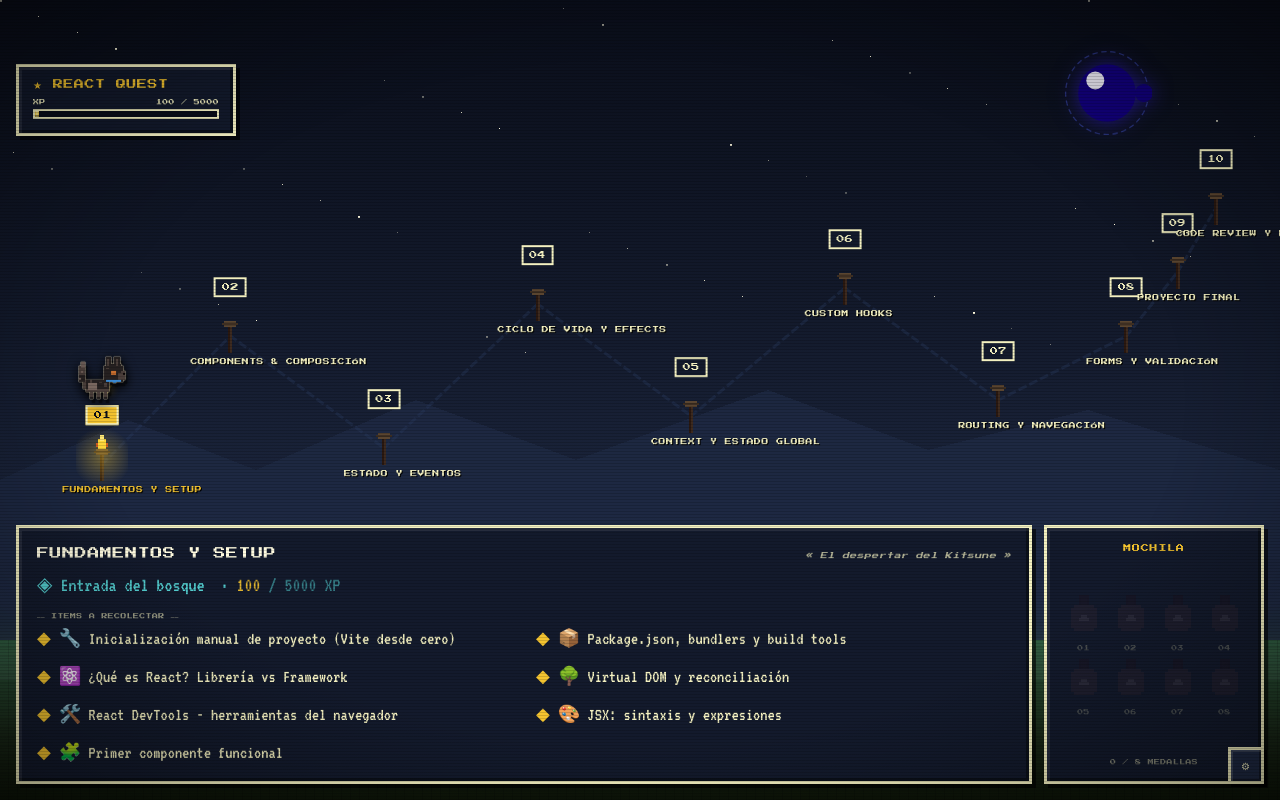
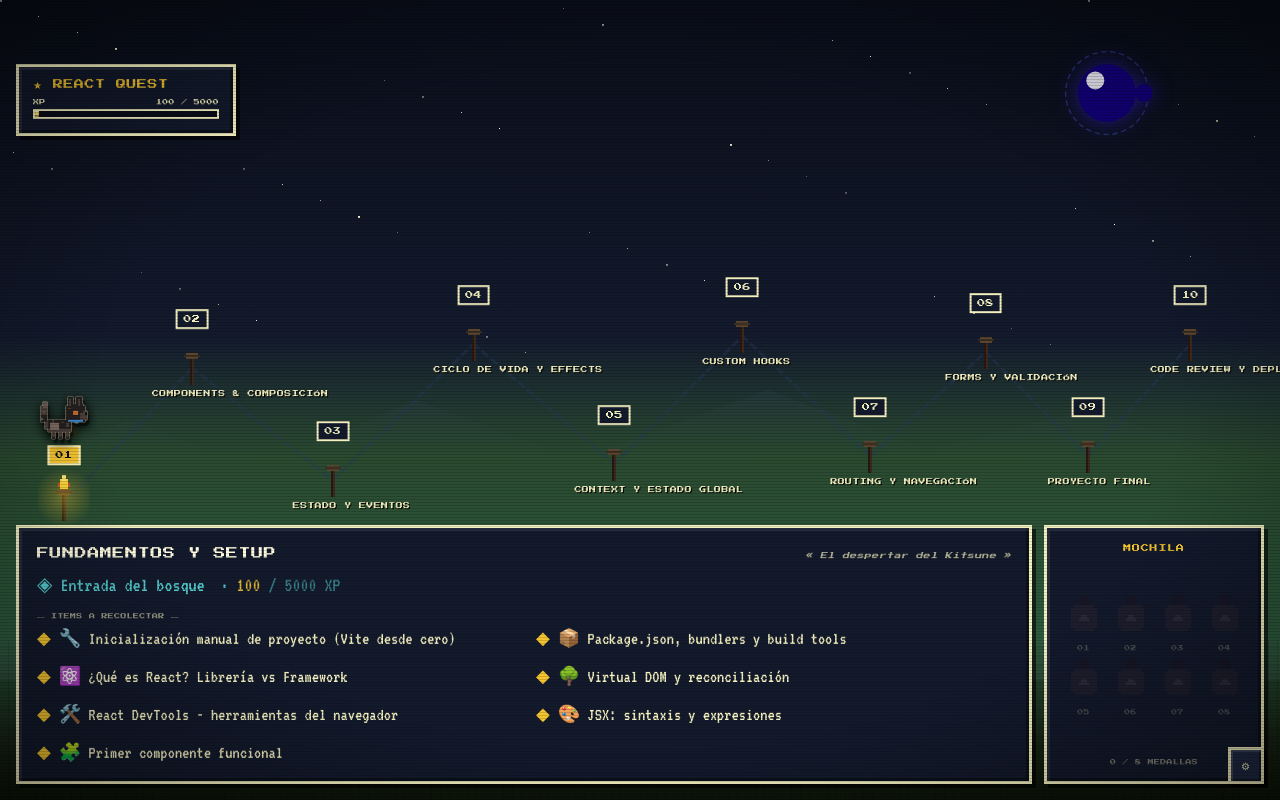
Before and after one commit to nikodev-documentacion/roadmap-react-quest, a React (Vite) app: page / in a window 1280 px wide. Built offline with nearby package versions, Linux system fonts and the light colour scheme.

Commit message:
feat: adjust PixelTree filter brightness and update roadmap stage positions for improved layout

```diff
--- a/src/components/scene/Forest.tsx
+++ b/src/components/scene/Forest.tsx
@@ -131,7 +131,7 @@
         bottom: 0,
         transform: `scale(${scale})`,
         transformOrigin: "bottom center",
-        filter: dim ? "brightness(0.5)" : "none",
+        filter: dim ? "brightness(0.72)" : "none",
       }}
     >
       <svg viewBox="0 0 24 40" width="48" height="80" shapeRendering="crispEdges">
@@ -234,9 +234,9 @@
           opacity="0.8"
         />
       </svg>
-      <div className="absolute left-0 right-0" style={{ bottom: "20%", height: "30%" }}>
-        {Array.from({ length: 12 }).map((_, i) => (
-          <PixelTree key={i} x={`${i * 9 - 5}%`} scale={0.6 + ((i * 31) % 40) / 100} dim />
+      <div className="absolute left-0 right-0" style={{ bottom: "20%", height: "38%", background: "linear-gradient(180deg, transparent 0%, var(--sky-horizon) 40%, var(--leaf-1) 100%)" }}>
+        {Array.from({ length: 14 }).map((_, i) => (
+          <PixelTree key={i} x={`${i * 8 - 4}%`} scale={1.1 + ((i * 31) % 50) / 100} dim />
         ))}
       </div>
       <div
--- a/src/data/roadmap-data.ts
+++ b/src/data/roadmap-data.ts
@@ -79,7 +79,7 @@
         "🧩 Primer componente funcional",
       ],
       lab: "🎯 LAB: Crear proyecto desde cero + tarjeta de presentación interactiva",
-      position: { x: 8, y: 58 },
+      position: { x: 5, y: 63 },
     },
     {
       id: 2,
@@ -102,7 +102,7 @@
         "✅ Validación y tipos",
       ],
       lab: "🎯 LAB: Galería de componentes reutilizables (Card, Button, Avatar, Badge)",
-      position: { x: 18, y: 42 },
+      position: { x: 15, y: 46 },
     },
     {
       id: 3,
@@ -124,7 +124,7 @@
         "🔄 Múltiples estados en un componente",
       ],
       lab: "🎯 LAB: Todo List interactivo con filtros y persistencia local",
-      position: { x: 30, y: 56 },
+      position: { x: 26, y: 60 },
     },
     {
       id: 4,
@@ -146,7 +146,7 @@
         "⚠️ Reglas de los hooks",
       ],
       lab: "🎯 LAB: Pokedex con llamadas a API, búsqueda en tiempo real y timers",
-      position: { x: 42, y: 38 },
+      position: { x: 37, y: 43 },
     },
     {
       id: 5,
@@ -168,7 +168,7 @@
         "🎯 Context + useReducer para estado complejo",
       ],
       lab: "🎯 LAB: Tema dark/light + carrito de compras con Context API",
-      position: { x: 54, y: 52 },
+      position: { x: 48, y: 58 },
     },
     {
       id: 6,
@@ -190,7 +190,7 @@
         "🎨 Hooks para UI (useToggle, useDebounce, useMedia)",
       ],
       lab: "🎯 LAB: Librería de custom hooks reutilizables + documentación",
-      position: { x: 66, y: 36 },
+      position: { x: 58, y: 42 },
     },
     {
       id: 7,
@@ -212,7 +212,7 @@
         "📊 Loaders y actions (React Router v6.4+)",
       ],
       lab: "🎯 LAB: Blog multipage con posts dinámicos, navegación y 404",
-      position: { x: 78, y: 50 },
+      position: { x: 68, y: 57 },
     },
     {
       id: 8,
@@ -234,7 +234,7 @@
         "🎨 UX de formularios (disabled, loading states)",
       ],
       lab: "🎯 LAB: Formulario de registro completo con validación y múltiples pasos",
-      position: { x: 88, y: 42 },
+      position: { x: 77, y: 44 },
     },
     {
       id: 9,
@@ -256,7 +256,7 @@
         "⏱️ Time management",
       ],
       lab: "🎯 PROYECTO FINAL: Aplicación web completa (E-commerce, Dashboard, Social App, etc.)",
-      position: { x: 92, y: 34 },
+      position: { x: 85, y: 57 },
     },
     {
       id: 10,
@@ -278,7 +278,7 @@
         "🎓 Certificación y cierre",
       ],
       lab: "🎯 PRESENTACIÓN: Demo del proyecto + retrospectiva",
-      position: { x: 95, y: 26 },
+      position: { x: 93, y: 43 },
     },
   ],
 };
```
